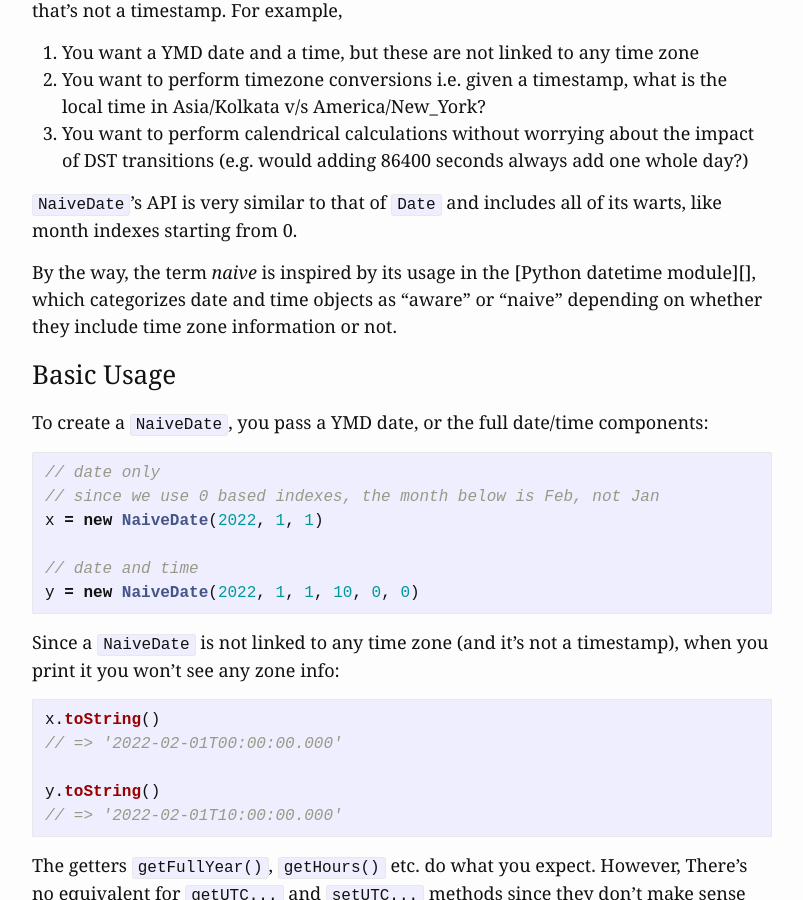
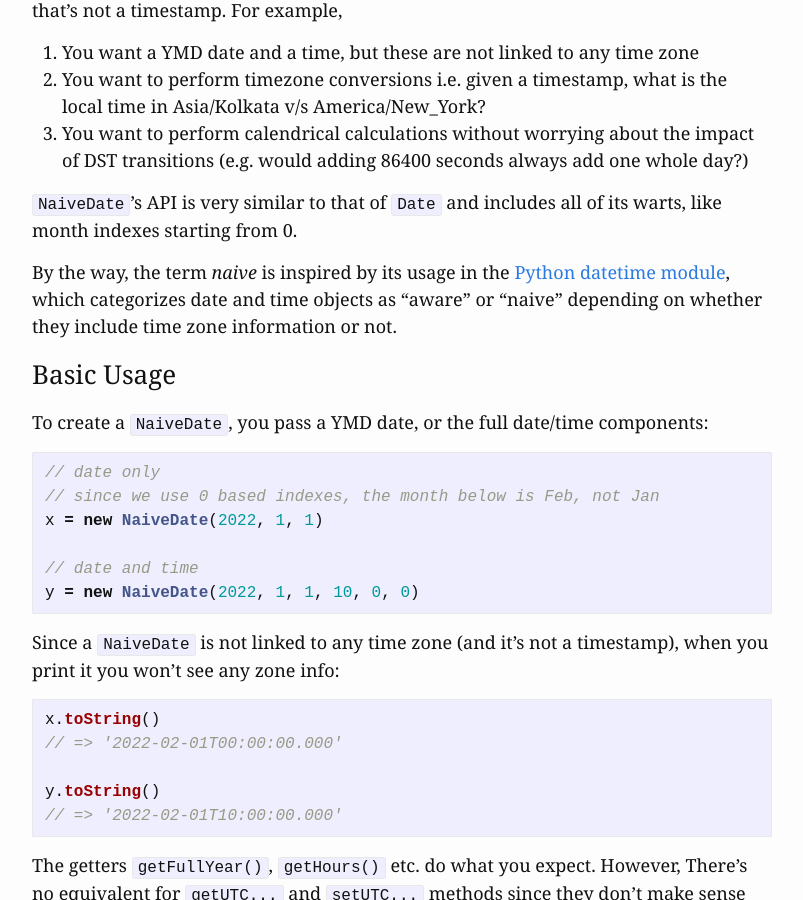
Before and after one commit to lisperin/lisperin.github.io, a Jekyll site: the page built from _posts/2022-02-01-javascript-date.md, in a window 1280 px wide and 900 px high, scrolled down 2795 px. Shown: the whole window, without its empty margins (238-1041 px from the left). Built offline with Jekyll 4.4.1, drawn with Linux system fonts in a browser that asks for light colours; some of the changed lines change nothing that is shown.

Commit message:
Add missing link

```diff
--- a/_posts/2022-02-01-javascript-date.md
+++ b/_posts/2022-02-01-javascript-date.md
@@ -215,3 +215,4 @@ Just keep in mind two things:
 [Luxon]: https://moment.github.io/luxon/#/
 [date-fns-tz]: https://github.com/marnusw/date-fns-tz
 [naive-date]: https://github.com/chaitanyagupta/naive-date
+[Python datetime module]: https://docs.python.org/3/library/datetime.html
```
